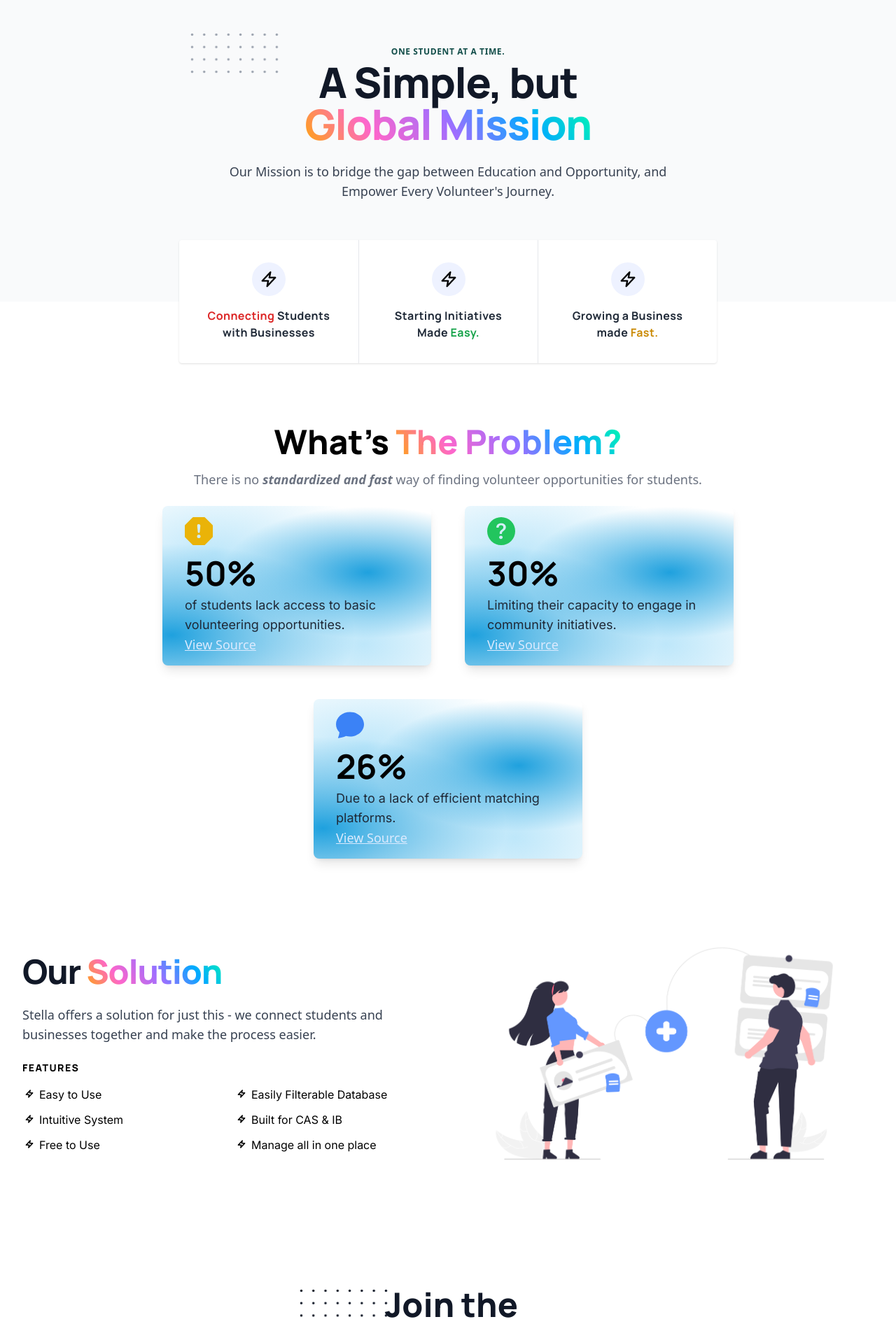
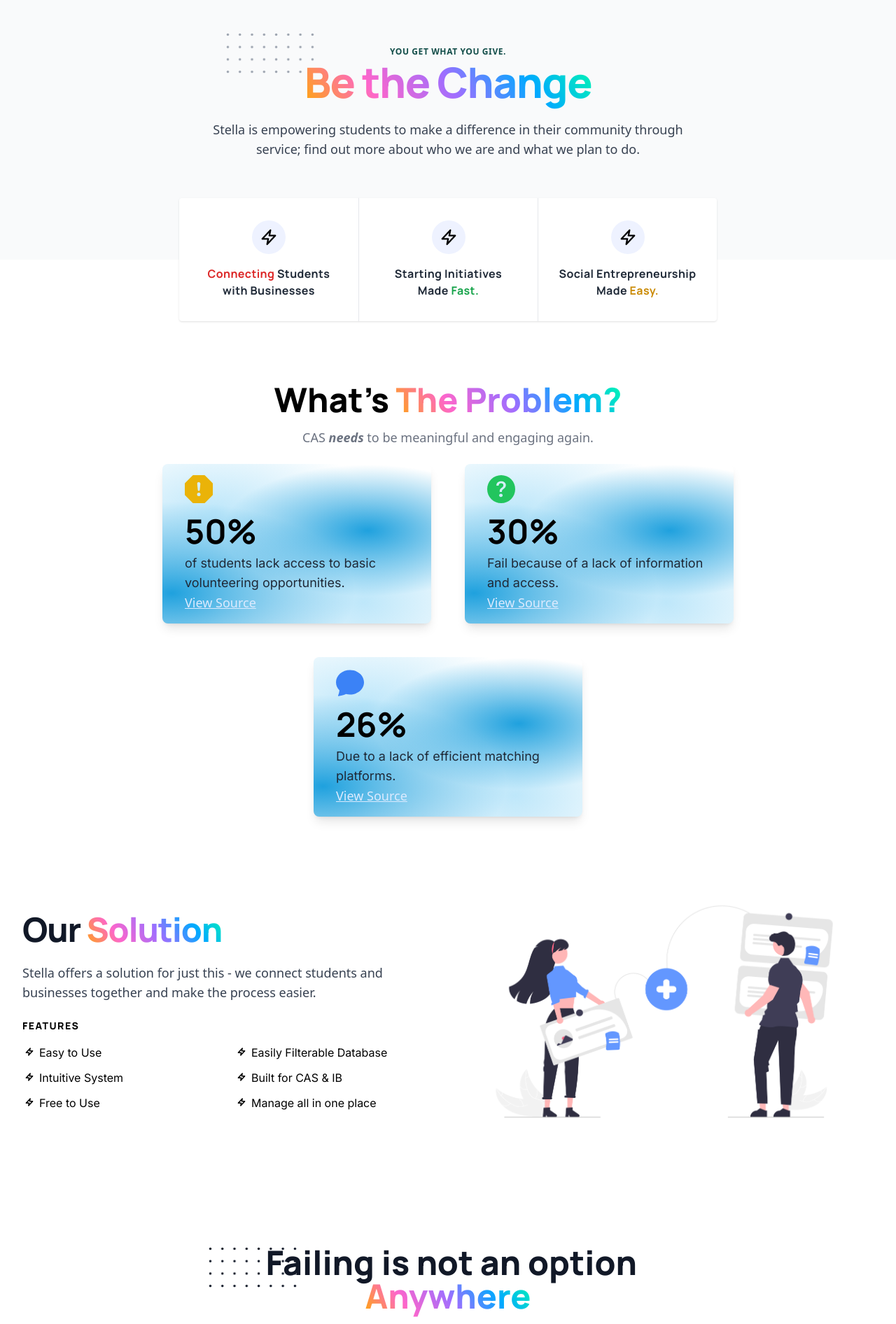
Before and after one commit to PkTheCoda/casapp, a Next.js app: page /about in a window 1280 px wide. Shown: the part 100-1992 px from the top of the page at 70% size. Built offline with nearby package versions, Linux system fonts and the light colour scheme.

Commit message:
changed aboutme text

```diff
--- a/src/app/about/AboutContact.jsx
+++ b/src/app/about/AboutContact.jsx
@@ -7,16 +7,13 @@
           <div className="text-center">
             <div className="max-w-xl mb-4 md:mx-auto sm:text-center lg:max-w-2xl md:mb-4">
               <div>
-                {/* <p className="inline-block px-3 py-px mb-4 text-xs font-semibold tracking-wider text-teal-900 uppercase rounded-full bg-teal-accent-400">
-                  Brand new
-                </p> */}
               </div>
-              <h2 className="max-w-lg pb-4 font-manrope text-3xl font-extrabold leading-none text-gray-900 sm:text-5xl md:mx-auto">
+              <h2 className="max-w-xl pb-4 font-manrope text-3xl font-extrabold leading-none text-gray-900 sm:text-5xl md:mx-auto">
                 <span className="relative inline-block">
                   <svg
                     viewBox="0 0 52 24"
                     fill="currentColor"
-                    className="absolute top-0 left-0 z-0 hidden w-32 -mt-8 -ml-20 text-blue-gray-100 lg:w-32 lg:-ml-28 lg:-mt-10 sm:block"
+                    className="absolute top-0 left-10 z-0 hidden w-32 -mt-8 -ml-20 text-blue-gray-100 lg:w-32 lg:-ml-28 lg:-mt-10 sm:block"
                   >
                     <defs>
                       <pattern
@@ -36,7 +33,7 @@
                     />
                   </svg>
                 </span>{' '}
-                Join the <br /><span className="text-gradient-full">Next Big Thing</span>
+                Failing is not an option <br /><span className="text-gradient-full">Anywhere</span>
               </h2>
               <p className="text-base text-gray-700 md:text-xl">
                 Sign up for our waitlist and join the next big platform - one dedicated to making student and business life easier.
--- a/src/app/about/AboutSection1.jsx
+++ b/src/app/about/AboutSection1.jsx
@@ -13,7 +13,7 @@
         },
         {
           title: "30%",
-          description: "Limiting their capacity to engage in community initiatives.",
+          description: "Fail because of a lack of information and access.",
           icon: <BsFillQuestionCircleFill size={40} className="text-green-500" />,
         },
         {
@@ -31,7 +31,7 @@
                 </div>
 
                 <div className="text-center text-gray-500 font-sans text-lg mt-4 px-[20%]">
-                    There is no <b className='italic'>standardized and fast</b> way of finding volunteer opportunities for students.
+                    CAS <b className='italic'>needs</b> to be meaningful and engaging again.
                 </div>
 
                 <div className="flex flex-wrap justify-center">
--- a/src/app/about/page.jsx
+++ b/src/app/about/page.jsx
@@ -13,7 +13,7 @@
                     <div className="max-w-xl mb-10 md:mx-auto sm:text-center lg:max-w-2xl md:mb-12">
                         <div>
                         <p className="inline-block px-3 py-px mb-1 text-xs font-semibold tracking-wider text-teal-900 uppercase rounded-full bg-teal-accent-400">
-                            One Student at a Time.
+                            You get what you give.
                         </p>
                         </div>
                         <h2 className="max-w-lg mb-6 font-manrope text-4xl font-extrabold leading-none tracking-tight text-gray-900 sm:text-6xl md:mx-auto">
@@ -41,11 +41,11 @@
                             />
                             </svg>
                             <span className="relative">
-                                A Simple, but <span className="text-gradient-full">Global Mission</span></span>
+                                <span className="text-gradient-full">Be the Change</span></span>
                         </span>{' '}
                         </h2>
                         <p className="text-base text-gray-700 md:text-lg">
-                            Our Mission is to bridge the gap between Education and Opportunity, and Empower Every Volunteer&apos;s Journey.
+                            Stella is empowering students to make a difference in their community through service; find out more about who we are and what we plan to do.
                         </p>
                     </div>
                     </div>
@@ -90,10 +90,10 @@
                         </svg>
                         </div>
                         <p className="font-bold font-manrope tracking-wide text-gray-800">
-                        Starting Initiatives Made <span className='text-green-600'>Easy.</span>
+                        Starting Initiatives Made <span className='text-green-600'>Fast.</span>
                         </p>
                     </div>
-                    <div className="inline-block p-8 text-center">
+                    <div className="inline-block py-8 px-6 text-center">
                         <div className="flex items-center justify-center w-12 h-12 mx-auto mb-4 rounded-full bg-indigo-50">
                         <svg
                             className="w-10 h-10 text-deep-purple-accent-400"
@@ -110,7 +110,7 @@
                         </svg>
                         </div>
                         <p className="font-bold font-manrope tracking-wide text-gray-800">
-                        Growing a Business made <span className='text-yellow-600'>Fast.</span>
+                        Social Entrepreneurship Made<span className='text-yellow-600'> Easy.</span>
                         </p>
                     </div>
 
```
